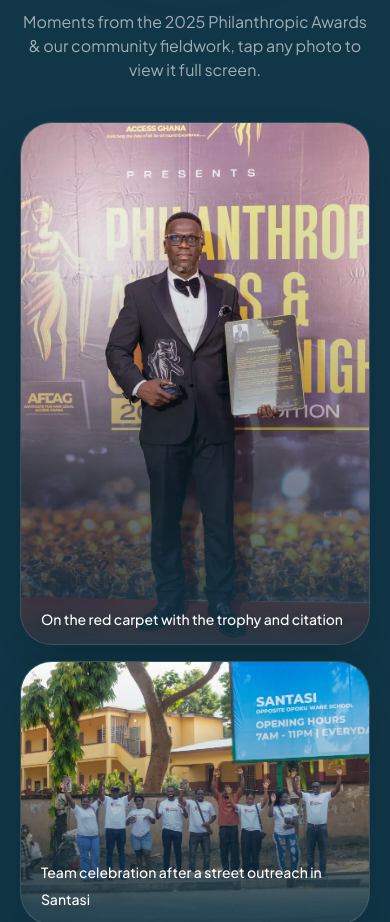
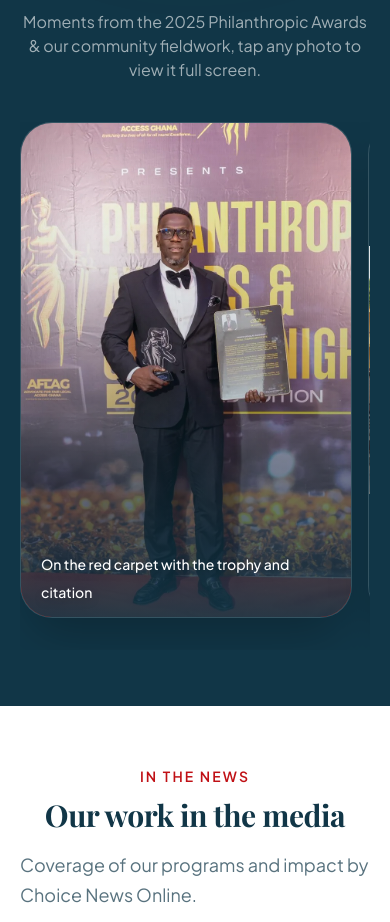
Before and after one commit to Papiwrld/prince-asamany-foundation, a Next.js app: page /about in a window 390 px wide. Shown: the part 8251-9173 px from the top of the page. Built offline with nearby package versions, Linux system fonts and the light colour scheme.

Commit message:
style: convert mobile grid layouts to horizontal swipe carousels

```diff
--- a/app/stories/[slug]/page.tsx
+++ b/app/stories/[slug]/page.tsx
@@ -192,13 +192,13 @@ export default async function StoryDetailPage({ params }: StoryPageProps) {
               </div>
               <span className="font-body text-sm text-brand-navy/45">{story.gallery.length} photos</span>
             </div>
-            <div className="grid grid-cols-2 sm:grid-cols-3 md:grid-cols-4 gap-3 md:gap-4">
+            <div className="flex overflow-x-auto snap-x snap-mandatory gap-3 pb-6 sm:grid sm:grid-cols-3 md:grid-cols-4 md:gap-4 sm:overflow-visible sm:pb-0 [&::-webkit-scrollbar]:hidden [-ms-overflow-style:none] [scrollbar-width:none]">
               {story.gallery.map((img, i) => (
                 <div
                   key={img.src}
-                  className={`relative rounded-card-lg overflow-hidden group ${
-                    // Make first image span 2 columns for a featured feel
-                    i === 0 ? 'col-span-2 row-span-2 aspect-[4/3]' : 'aspect-[4/3]'
+                  className={`relative rounded-card-lg overflow-hidden group shrink-0 snap-center w-[85vw] sm:w-auto ${
+                    // Make first image span 2 columns for a featured feel on desktop
+                    i === 0 ? 'sm:col-span-2 sm:row-span-2 aspect-[4/3] sm:aspect-auto' : 'aspect-[4/3]'
                   }`}
                 >
                   <Image
--- a/components/sections/AwardGallery.tsx
+++ b/components/sections/AwardGallery.tsx
@@ -118,8 +118,8 @@ const [active, setActive] = useState<number | null>(null);
         </p>
       </div>
 
-      {/* Editorial masonry — photos keep their natural aspect ratio */}
-      <div className="columns-1 sm:columns-2 lg:columns-3 gap-4 md:gap-6">
+      {/* Mobile: Horizontal scroll snap. Desktop: Editorial masonry */}
+      <div className="flex overflow-x-auto snap-x snap-mandatory gap-4 pb-8 sm:block sm:columns-2 lg:columns-3 sm:gap-4 md:gap-6 sm:overflow-visible sm:pb-0 [&::-webkit-scrollbar]:hidden [-ms-overflow-style:none] [scrollbar-width:none]">
         {IMAGES.map((img, i) => (
           <motion.button
             initial={{ opacity: 0, scale: 0.95 }}
@@ -130,7 +130,7 @@ const [active, setActive] = useState<number | null>(null);
             type="button"
             onClick={() => openLightbox(i)}
             aria-label={`View photo: ${img.caption}`}
-            className="group relative mb-4 md:mb-6 break-inside-avoid w-full block overflow-hidden rounded-card-lg border border-white/15 shadow-2xl bg-brand-navy focus-visible:outline-2 focus-visible:outline-brand-gold focus-visible:outline-offset-2"
+            className="group relative shrink-0 snap-center w-[85vw] sm:w-full mb-0 sm:mb-4 md:mb-6 break-inside-avoid block overflow-hidden rounded-card-lg border border-white/15 shadow-2xl bg-brand-navy focus-visible:outline-2 focus-visible:outline-brand-gold focus-visible:outline-offset-2"
           >
             {/* Main Image — natural aspect ratio, never cropped */}
             <Image
--- a/components/sections/StoryGrid.tsx
+++ b/components/sections/StoryGrid.tsx
@@ -37,8 +37,8 @@ export function StoryGrid() {
           </h2>
         </div>
 
-        {/* Three-card grid */}
-        <div className="grid grid-cols-1 md:grid-cols-3 gap-6">
+        {/* Three-card grid / Mobile swipe carousel */}
+        <div className="flex overflow-x-auto snap-x snap-mandatory gap-6 pb-8 md:grid md:grid-cols-3 md:gap-6 md:overflow-visible md:pb-0 [&::-webkit-scrollbar]:hidden [-ms-overflow-style:none] [scrollbar-width:none]">
           {stories.slice(0, 3).map((story, i) => (
             <motion.article
               key={story.id}
@@ -46,7 +46,7 @@ export function StoryGrid() {
               whileInView={{ opacity: 1, y: 0 }}
               viewport={{ once: true, margin: '-40px' }}
               transition={{ duration: 0.5, delay: i * 0.1, ease: 'easeOut' }}
-              className="micro-card-lift group flex flex-col overflow-hidden rounded-card-lg bg-white shadow-xl focus-visible:outline-2 focus-visible:outline-brand-navy focus-visible:outline-offset-4"
+              className="micro-card-lift group shrink-0 snap-center w-[85vw] md:w-auto flex flex-col overflow-hidden rounded-card-lg bg-white shadow-xl focus-visible:outline-2 focus-visible:outline-brand-navy focus-visible:outline-offset-4"
             >
               <div className="relative h-56 overflow-hidden shrink-0">
                 <Image
```
